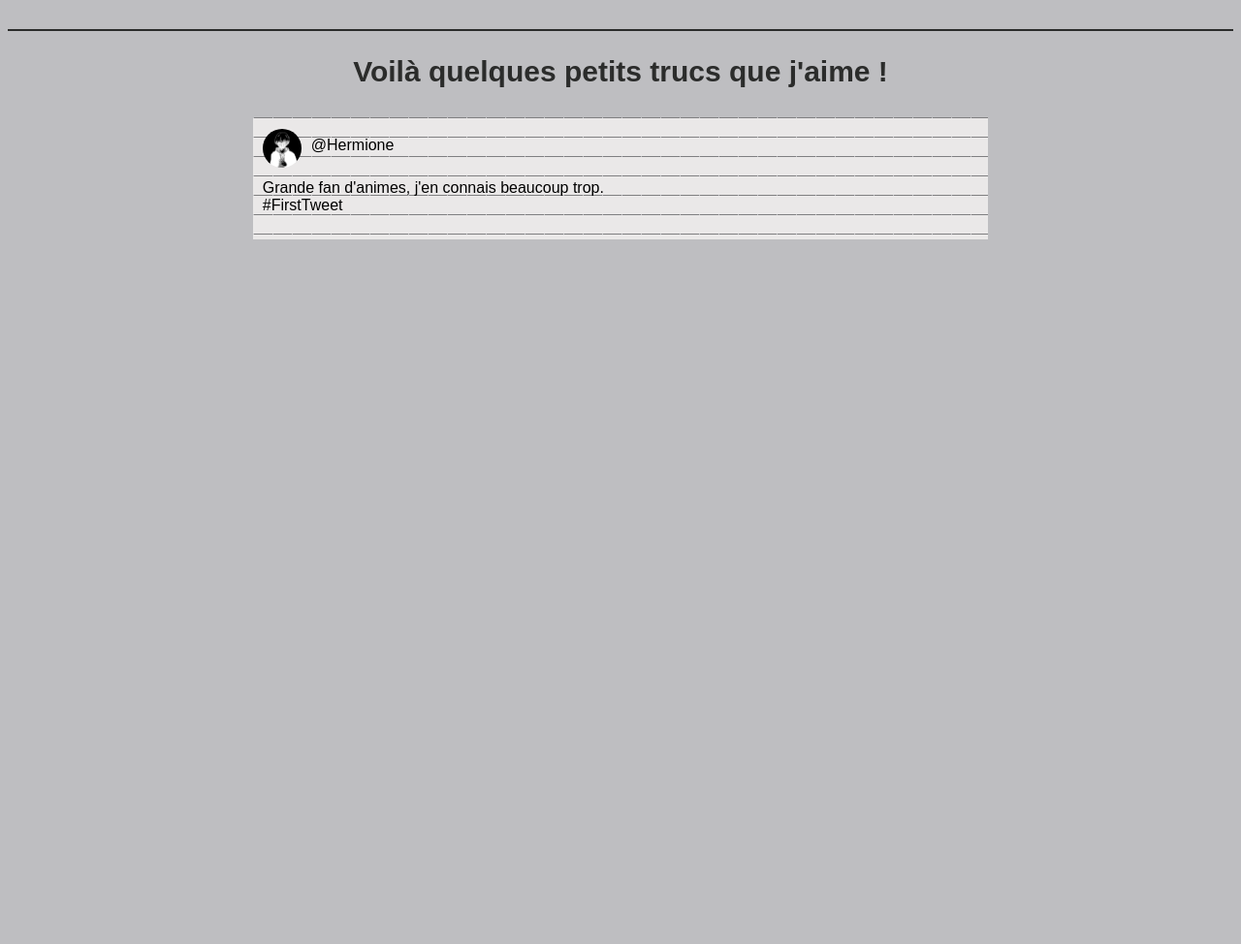
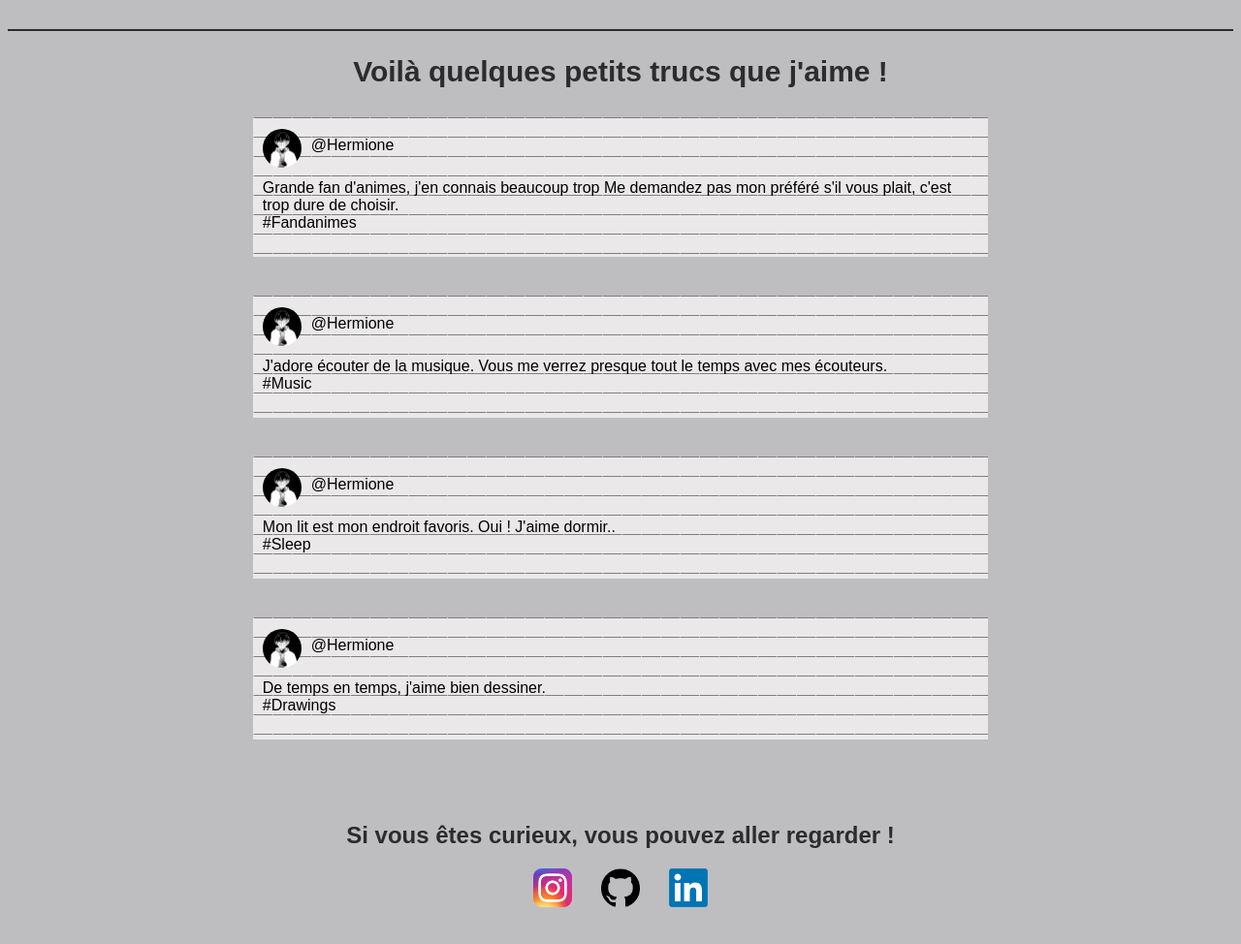
Before and after one commit to herm09/404-pres, a plain HTML site: page index.html in a window 1280 px wide. Shown: the part 524-1498 px from the top of the page at 97% size. Before the commit the page ends 824 px from the top, so only its background shows below. Drawn offline with Linux system fonts and the light colour scheme.

Commit message:
Site terminé

```diff
--- a/index.html
+++ b/index.html
@@ -26,8 +26,46 @@
                 <img src="img/tweet.JPG" alt="Profile picture">
                 <p>@Hermione</p>
             </header>
-            <p>Grande fan d'animes, j'en connais beaucoup trop. <br>#FirstTweet</p>
+            <p>Grande fan d'animes, j'en connais beaucoup trop Me demandez pas mon préféré s'il vous plait, c'est trop dure de
+                choisir. <br>#Fandanimes</p>
         </div>
+
+        <div class="tweet">
+            <header>
+                <img src="img/tweet.JPG" alt="Profile picture">
+                <p>@Hermione</p>
+            </header>
+            <p>J'adore écouter de la musique. Vous me verrez presque tout le temps avec mes écouteurs. <br>#Music</p>
+        </div>
+
+        <div class="tweet">
+            <header>
+                <img src="img/tweet.JPG" alt="Profile picture">
+                <p>@Hermione</p>
+            </header>
+            <p>Mon lit est mon endroit favoris. Oui ! J'aime dormir.. <br>#Sleep</p>
+        </div>
+
+        <div class="tweet">
+            <header>
+                <img src="img/tweet.JPG" alt="Profile picture">
+                <p>@Hermione</p>
+            </header>
+            <p>De temps en temps, j'aime bien dessiner. <br>#Drawings</p>
+        </div>
+    </div>
+
+    <div class="social">
+        <h2>Si vous êtes curieux, vous pouvez aller regarder !</h2>
+        <div class="socials center">
+            <a href="https://www.instagram.com/herm.01/" target="_blank"><img src="img/insta.png" alt="Instagram" class="social-icon"></a>
+            <a href="https://github.com/herm09" target="_blank"><img src="img/github.png" alt="Twitter" class="social-icon"></a>
+            <a href="https://www.linkedin.com/in/hermione-tetard-33218b24b/" target="_blank"><img src="img/linkedin.png" alt="Facebook" class="social-icon"></a>
+        </div>
+    </div>
+
+    <div class="footer">
+        <p>Jugez pas mon site, je l'ai fait à l'instant jsuis fatiguée.</p>
     </div>
 
 </body>
--- a/style.css
+++ b/style.css
@@ -60,6 +60,7 @@ body {
     flex-wrap: wrap;
     justify-content: center;
     padding-bottom: 40px;
+    gap: 30px;
 }
 
 .tweet {
@@ -87,3 +88,47 @@ body {
 .tweet p {
     margin-top: 10px;
 }
+
+.social {
+    display: block;
+    justify-content: center;
+    align-items: center;
+    padding: 20px;
+    gap: 20px;
+}
+
+.social h2 {
+    display: flex;
+    color: rgb(43, 44, 43);
+    text-align: center;
+    justify-content: center;
+}
+
+.center {
+    display: flex;
+    justify-content: center;
+    align-items: center;
+    gap: 30px;
+}
+
+.social-icon {
+    text-align: center;
+    justify-content: center;
+    width: 40px; /* Ajustez la largeur selon vos besoins */
+    height: 40px; /* Ajustez la hauteur selon vos besoins */
+}
+
+.footer p {
+    display: flex;
+    font-size: 20px;
+    color: rgb(43, 44, 43);
+    text-align: center;
+    justify-content: center;
+    opacity: 0;
+    padding-bottom: 20px;
+}
+
+.footer p:hover {
+    transition: 2s;
+    opacity: 1;
+}
```
Also changed, not shown: img/github.png (added), img/insta.png (added), img/linkedin.png (added).
